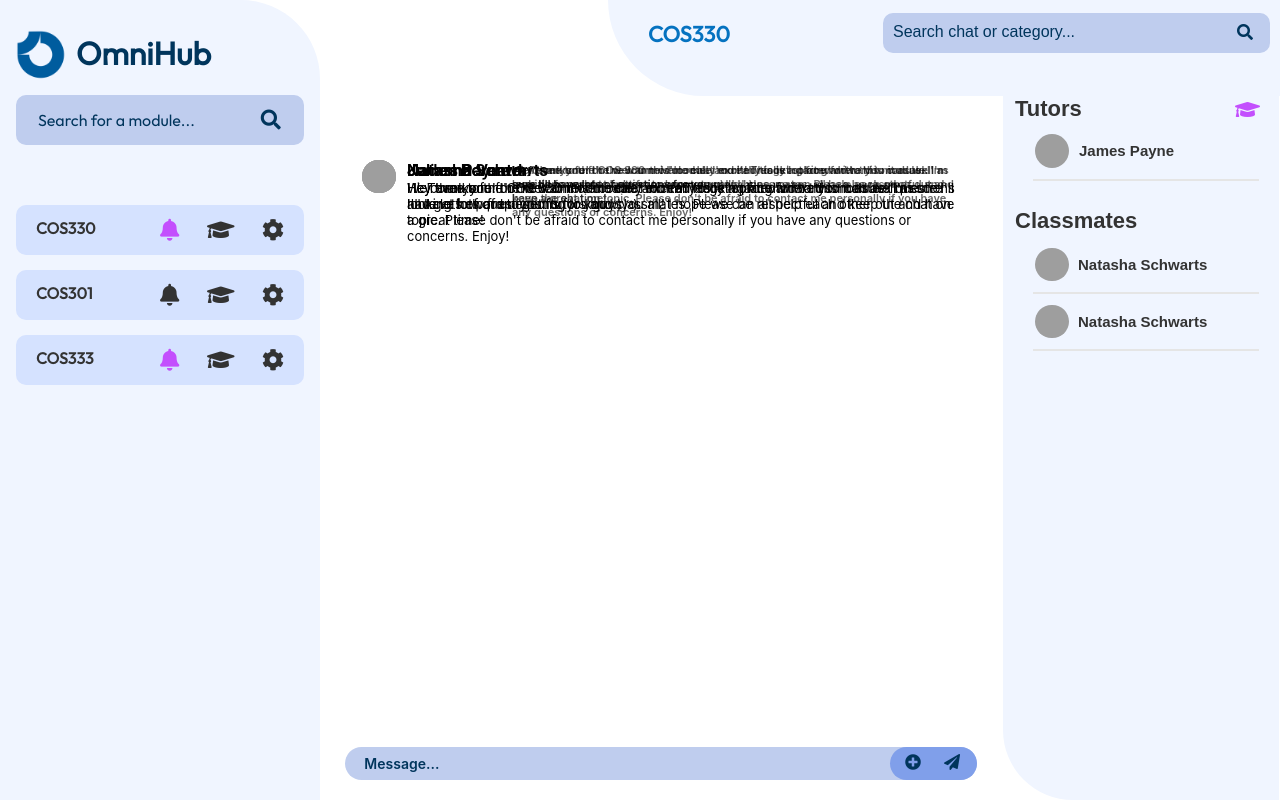
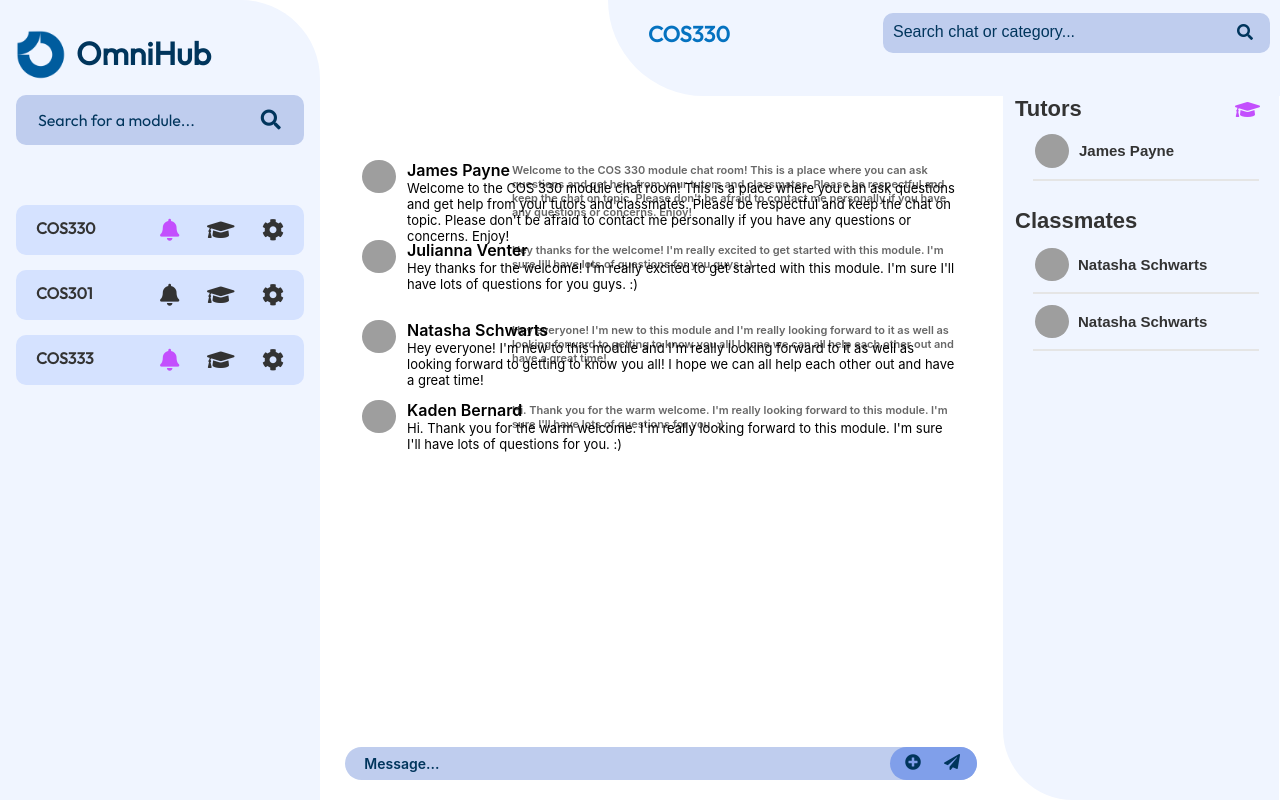
Before and after one commit to SameetKeshav/IMY320_Error-505, an Angular app: page /home in a window 1280 px wide. Both pictures are taken after a click on the element "COS330". Built offline with nearby package versions, Linux system fonts and the light colour scheme; grey boxes are pictures that could not be loaded.

Commit message:
Update home.component.html

```diff
--- a/src/app/home/home.component.html
+++ b/src/app/home/home.component.html
@@ -317,9 +317,10 @@
       <!-- ==========================================module page====================================== -->
 
       <div class="modulePage" *ngIf="modulePage">
-        <div class="messages"  *ngFor="let chat of moduleChat.messages">
+        <div class="messages">
           <div class="messagesContainer">
-            <div class="messageContainer2" *ngIf="!showJob && !showMaterial">
+            <div *ngFor="let chat of moduleChat.messages">
+            <div class="messageContainer2" *ngIf="!showJob && !showMaterial" >
               <div>
                 <div class="messageImg">
                   <img
@@ -335,6 +336,9 @@
                 <div class="messageTime">{{chat.message}}</div>
               </div>
             </div>
+        </div>
+
+
 
             <div class="messageContainer2" *ngIf="!showSearch && showJob">
               <div class="messageImg">
```
